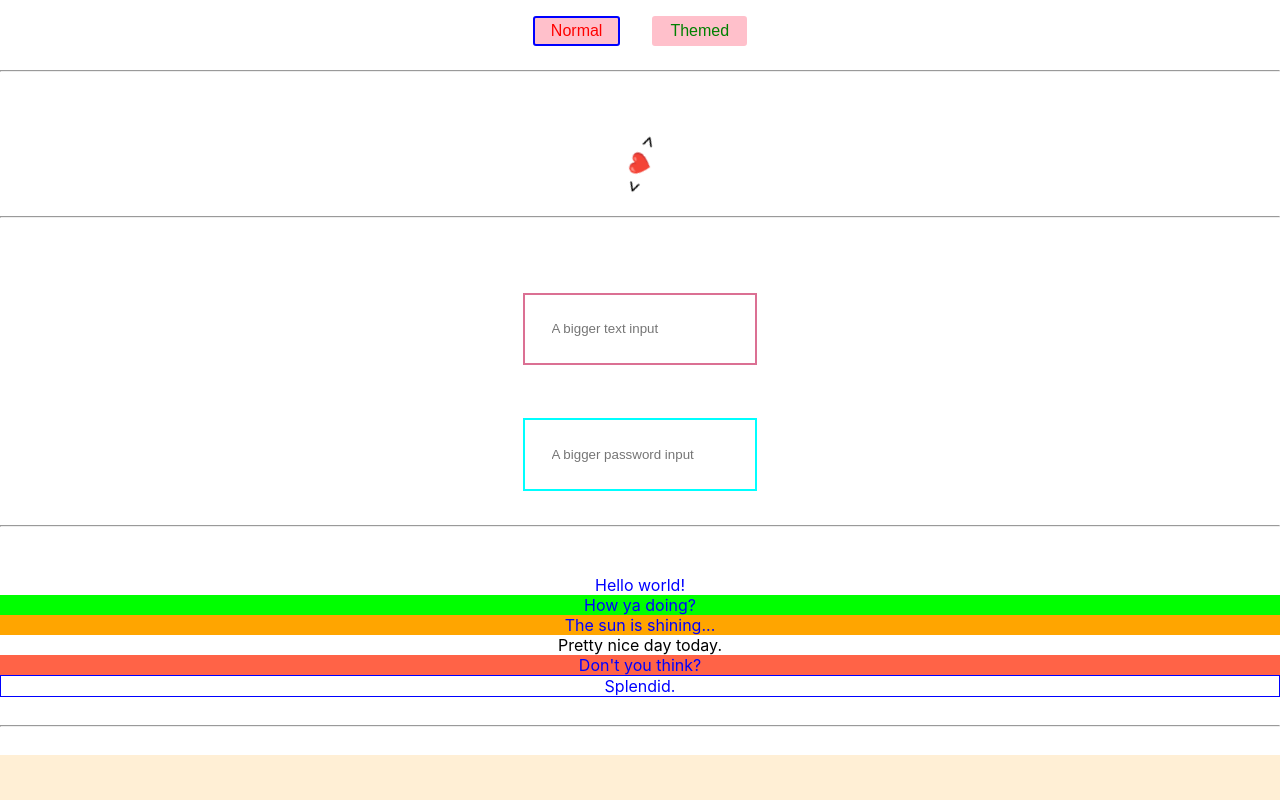
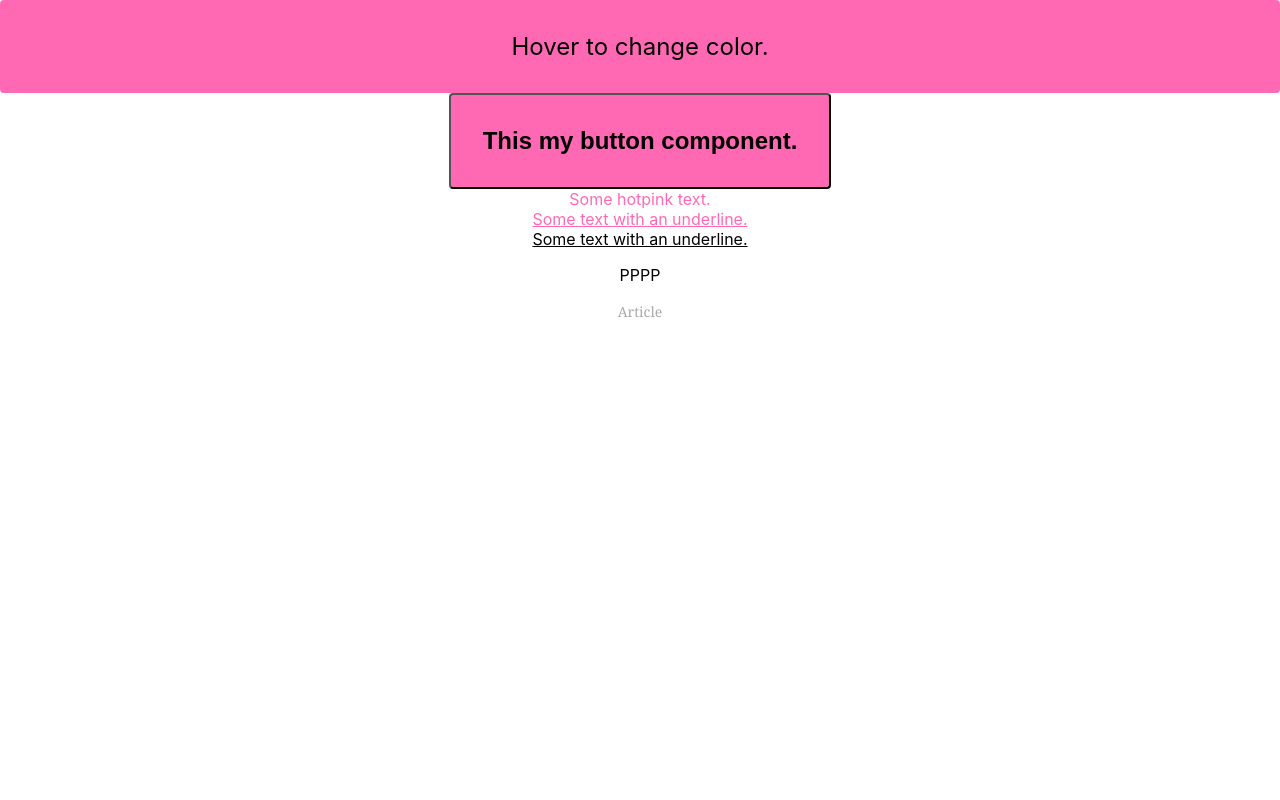
Before and after one commit to soohyunnn/my-app, a React (Create React App) app: page / in a window 1280 px wide. Shown: the top 800 px of the page. Built offline with nearby package versions, Linux system fonts and the light colour scheme.

Commit message:
한 번에 끝내는 React - React 라이브러리 - emotion

```diff
--- a/package.json
+++ b/package.json
@@ -3,6 +3,8 @@
   "version": "0.1.0",
   "private": true,
   "dependencies": {
+    "@emotion/react": "^11.10.5",
+    "@emotion/styled": "^11.10.5",
     "@testing-library/jest-dom": "^5.16.5",
     "@testing-library/react": "^13.4.0",
     "@testing-library/user-event": "^13.5.0",
--- a/src/App.js
+++ b/src/App.js
@@ -1,13 +1,15 @@
 import "./App.css";
 import DateFnsExample from "./components/Part2/DateFns/DateFnsExample";
 import DayjsExample from "./components/Part2/Dayjs/DayjsExample";
+import EmotionExample from "./components/Part2/Emotion/EmotionExample";
 import MomentExample from "./components/Part2/MomentExample";
 import StyledComponentExample from "./components/Part2/StyledComponent/StyledComponentExample";
 
 function App() {
   return (
     <div className="App">
-      <StyledComponentExample />
+      <EmotionExample />
+      {/* <StyledComponentExample /> */}
       {/* <DateFnsExample /> */}
       {/* <DayjsExample /> */}
       {/* <MomentExample /> */}
--- /dev/null
+++ b/src/components/Part2/Emotion/EmotionExample.jsx
@@ -0,0 +1,92 @@
+import React from "react";
+/** @jsxImportSource @emotion/react */
+import { css } from "@emotion/react";
+import styled from "@emotion/styled";
+
+const color = "white";
+
+const Button = styled.button`
+  padding: 32px;
+  background-color: hotpink;
+  font-size: 24px;
+  border-radius: 4px;
+  color: black;
+  font-weight: bold;
+  &:hover {
+    color: white;
+  }
+`;
+
+const style = css`
+  color: hotpink;
+`;
+
+const SomeComponent = ({ children }) => (
+  <div css={style}>
+    Some hotpink text.
+    {children}
+  </div>
+);
+
+const anotherStyle = css({
+  textDecoration: "underline",
+});
+
+const AnotherComponent = () => (
+  <div css={anotherStyle}>Some text with an underline.</div>
+);
+
+//////////////
+
+const P = (props) => (
+  <p
+    css={{
+      margin: 0,
+      fontSize: 12,
+      lineHeight: "1.5",
+      fontFamily: "Sans-Serif",
+      color: "black",
+    }}
+    {...props} // <- props contains the `className` prop
+  />
+);
+
+const ArticleText = (props) => (
+  <P
+    css={{
+      fontSize: 14,
+      fontFamily: "Georgia, serif",
+      color: "darkgray",
+    }}
+    {...props} // <- props contains the `className` prop
+  />
+);
+
+export default function EmotionExample() {
+  return (
+    <>
+      <div
+        css={css`
+          padding: 32px;
+          background-color: hotpink;
+          font-size: 24px;
+          border-radius: 4px;
+          &:hover {
+            color: ${color};
+          }
+        `}
+      >
+        Hover to change color.
+      </div>
+
+      <Button>This my button component.</Button>
+
+      <SomeComponent>
+        <AnotherComponent />
+      </SomeComponent>
+      <AnotherComponent />
+      <p>PPPP</p>
+      <ArticleText>Article</ArticleText>
+    </>
+  );
+}
```
Also changed, not shown: 1 other file (tests, documents, lock files or other folders).
